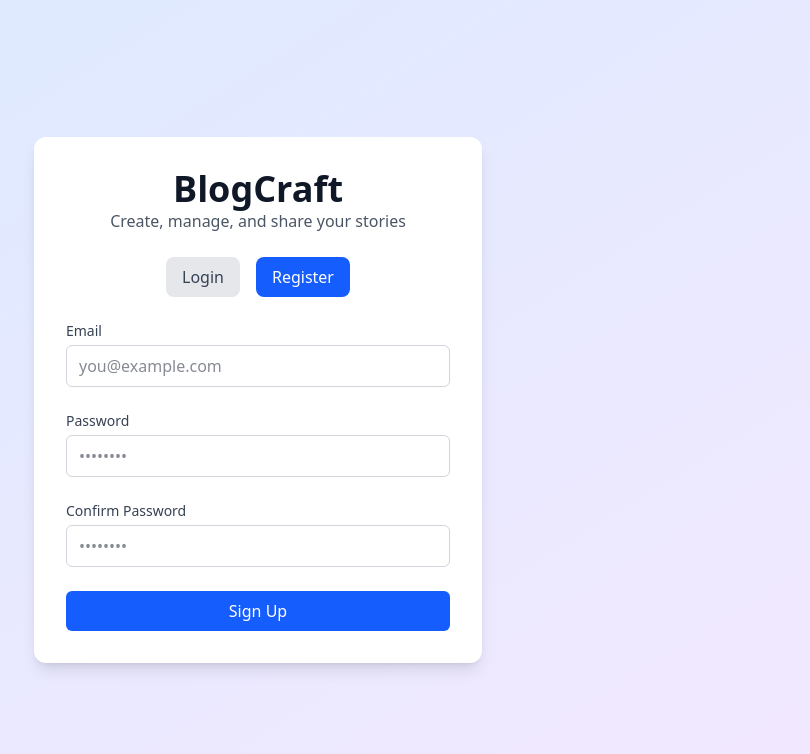
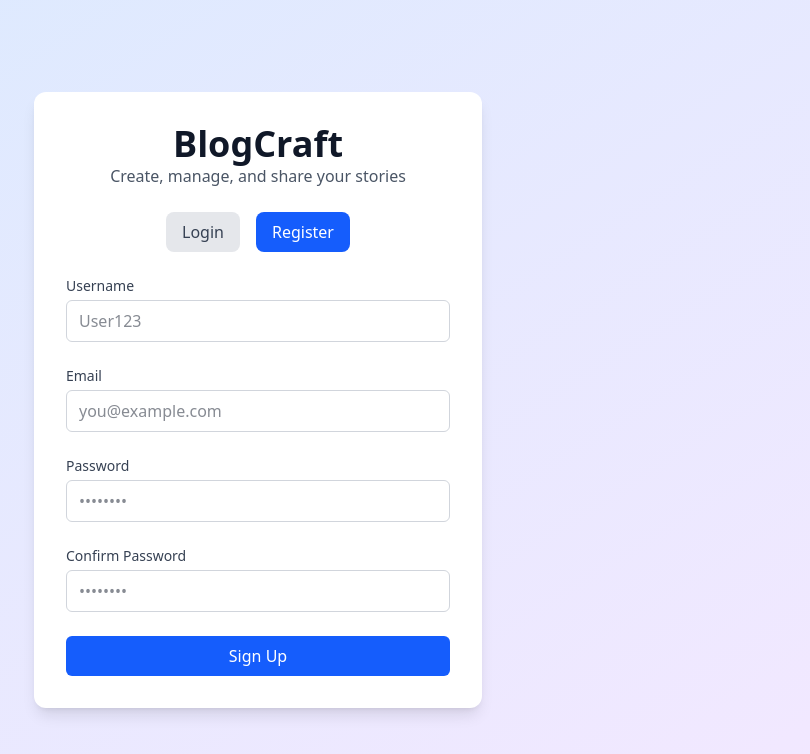
Before and after one commit to Amaan63/Blog-Editor, a React (Vite) app in the folder frontend/: page /register in a window 1280 px wide. Shown: the top 754 px of the page, without its empty margins (382-1192 px from the left). Built offline with nearby package versions, Linux system fonts and the light colour scheme.

Commit message:
Register authentication is completed

```diff
--- a/frontend/src/components/Auth/Register.jsx
+++ b/frontend/src/components/Auth/Register.jsx
@@ -1,43 +1,82 @@
 import { Formik, Form, Field, ErrorMessage } from "formik";
+import * as Yup from "yup";
 import { toast } from "react-toastify";
+import { useDispatch, useSelector } from "react-redux";
+import { useNavigate } from "react-router-dom";
+import { useEffect, useState } from "react";
+import { registerUserAction } from "../../Redux/Authentication/authentication.action";
 
-const Register = ({ setIsAuthenticated }) => {
-  const validate = (values) => {
-    const errors = {};
-    if (!values.email) {
-      errors.email = "Required";
-    } else if (!/^[A-Z0-9._%+-]+@[A-Z0-9.-]+\.[A-Z]{2,}$/i.test(values.email)) {
-      errors.email = "Invalid email address";
-    }
-    if (!values.password) {
-      errors.password = "Required";
-    } else if (values.password.length < 6) {
-      errors.password = "Password must be at least 6 characters";
-    }
-    if (!values.confirmPassword) {
-      errors.confirmPassword = "Required";
-    } else if (values.password !== values.confirmPassword) {
-      errors.confirmPassword = "Passwords must match";
-    }
-    return errors;
+const initialValues = {
+  username: "",
+  email: "",
+  password: "",
+  confirmPassword: "",
+};
+
+const validationSchema = Yup.object({
+  username: Yup.string().required("User Name is Required"),
+  email: Yup.string().email("Invalid Email").required("Email is Required"),
+  password: Yup.string()
+    .min(6, "Password must be at least 6 characters")
+    .required("Password is Required"),
+  confirmPassword: Yup.string()
+    .oneOf([Yup.ref("password"), null], "Passwords must match")
+    .required("Confirm Password is Required"),
+});
+
+const Register = () => {
+  const [submitted, setSubmitted] = useState(false); // ✅ Track form submission
+  const dispatch = useDispatch();
+  const navigate = useNavigate();
+  const auth = useSelector((state) => state.auth);
+
+  const handleSubmit = (values) => {
+    console.log("Values are", values);
+    dispatch(registerUserAction({ data: values }));
+    setSubmitted(true);
   };
 
-  const handleSubmit = (values, { setSubmitting }) => {
-    setTimeout(() => {
-      setSubmitting(false);
-      setIsAuthenticated(true);
-      toast.success("Registered successfully!");
-    }, 500);
-  };
+  useEffect(() => {
+    if (submitted) {
+      if (auth?.jwt) {
+        toast.success("Registration successful!");
+        navigate("/");
+      } else if (auth?.error?.message) {
+        //console.log(auth?.error?.message);
+        toast.error(auth.error.message); // ✅ exact backend message
+        setSubmitted(false);
+      }
+    }
+  }, [auth.jwt, auth.error, submitted]);
 
   return (
     <Formik
-      initialValues={{ email: "", password: "", confirmPassword: "" }}
-      validate={validate}
+      initialValues={initialValues}
+      validationSchema={validationSchema}
       onSubmit={handleSubmit}
     >
       {({ isSubmitting }) => (
         <Form className="space-y-6">
+          <div>
+            <label
+              htmlFor="username"
+              className="block text-sm font-medium text-gray-700"
+            >
+              Username
+            </label>
+            <Field
+              type="text"
+              name="username"
+              className="w-full px-3 py-2 mt-1 border border-gray-300 rounded-md focus:ring-2 focus:ring-blue-500"
+              placeholder="User123"
+            />
+            <ErrorMessage
+              name="username"
+              component="div"
+              className="mt-1 text-sm text-red-600"
+            />
+          </div>
+
           <div>
             <label
               htmlFor="email"
@@ -100,10 +139,10 @@ const Register = ({ setIsAuthenticated }) => {
 
           <button
             type="submit"
-            disabled={isSubmitting}
             className="w-full px-4 py-2 text-white bg-blue-600 rounded-md hover:bg-blue-700"
           >
-            {isSubmitting ? "Processing..." : "Sign Up"}
+            {/* {isSubmitting ? "Processing..." : "Sign Up"} */}
+            Sign Up
           </button>
         </Form>
       )}
```
